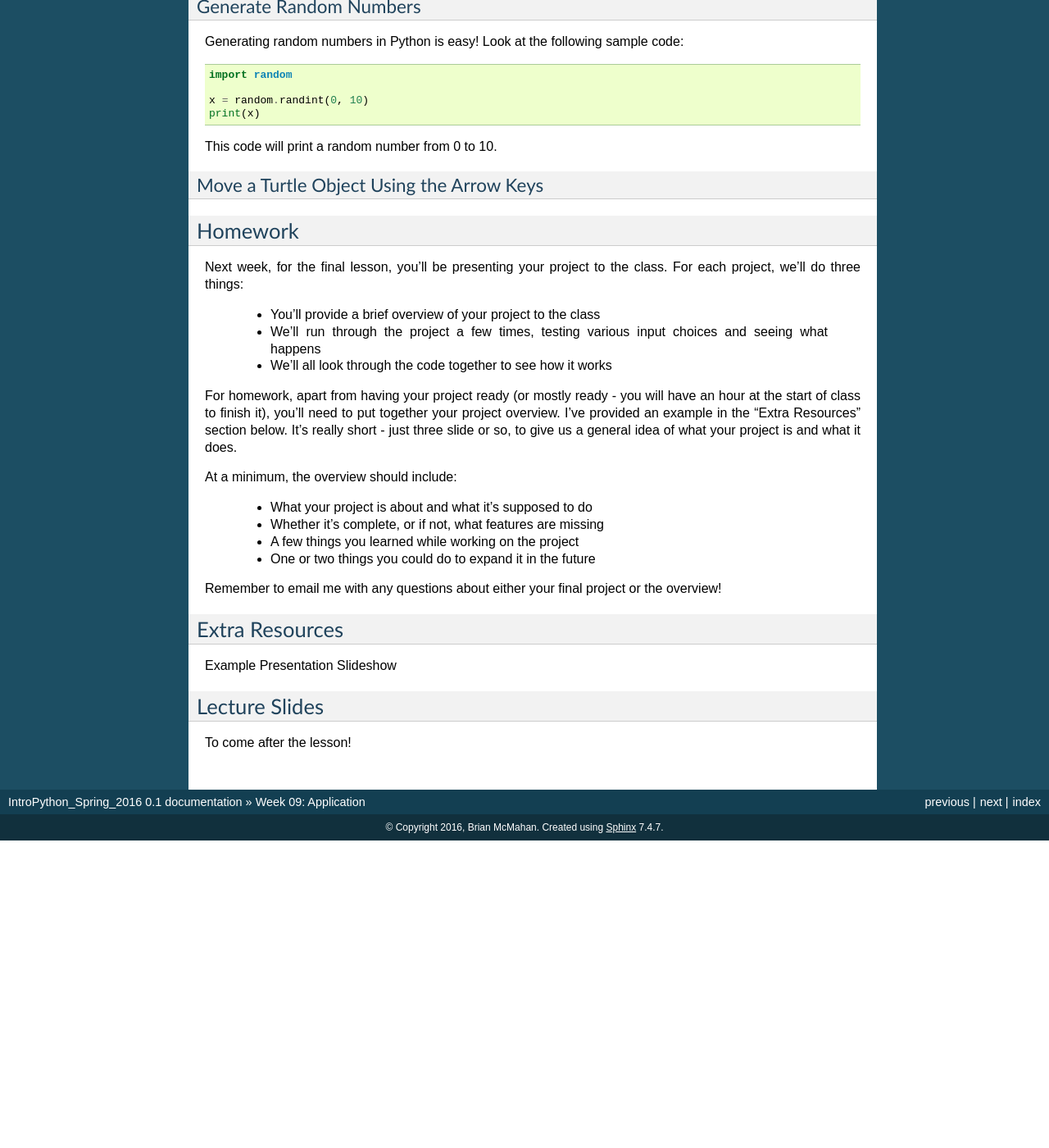
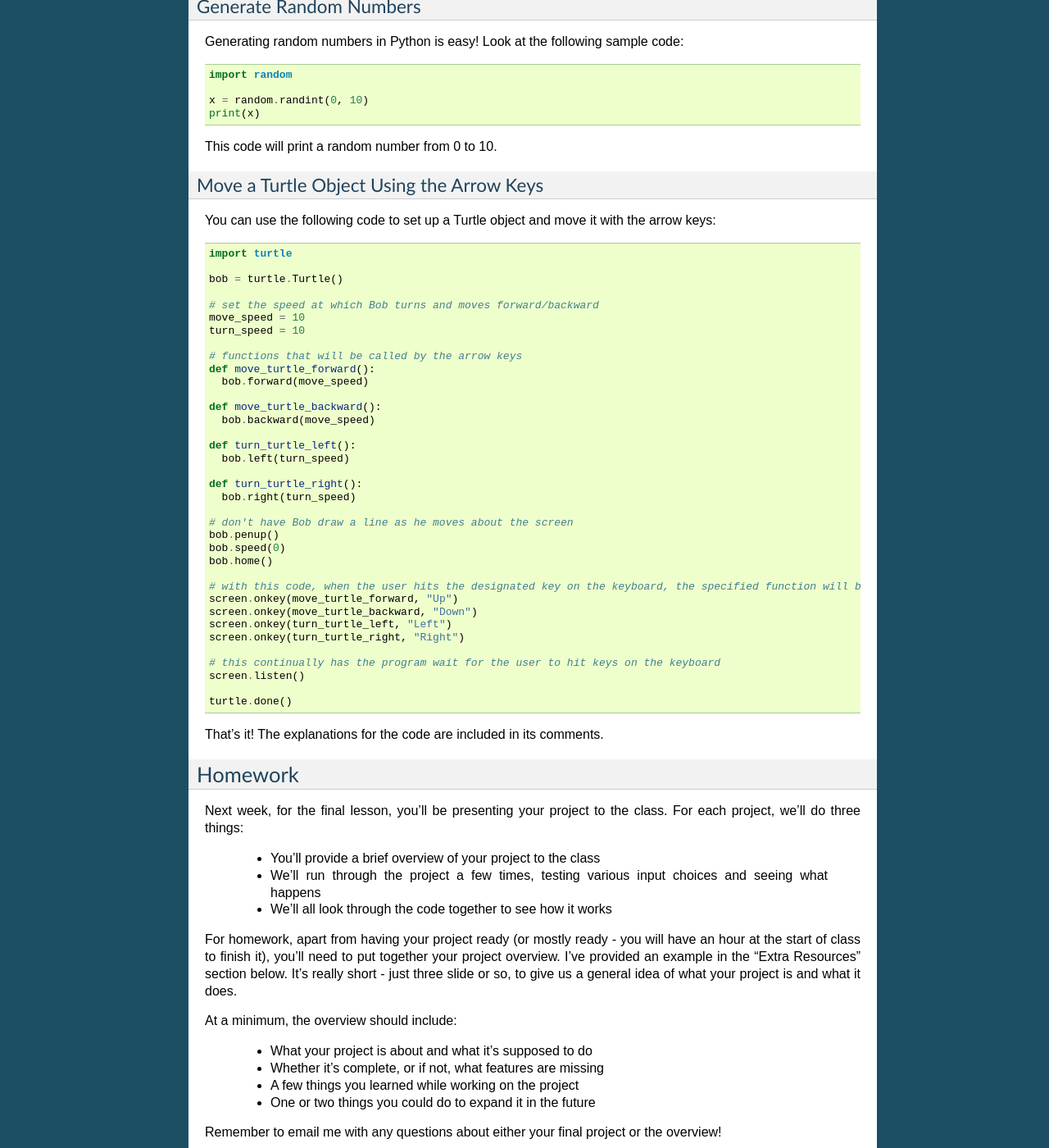
Before and after one commit to Heroes-Academy/Intro-to-Python-Spring-2016, a Sphinx documentation site: the page built from docs/source/week9.rst, in a window 1280 px wide and 1400 px high, scrolled down 1057 px. Shown: the whole window at 82% size. Built offline with Sphinx 7.4.7, drawn with Linux system fonts in a browser that asks for light colours; before the commit the page ends 2082 px from its top, so only the background shows below that; some of the changed text lies outside the part shown.

Commit message:
Update Week 09
Link to project overview example, finish summary

```diff
--- a/docs/source/week9.rst
+++ b/docs/source/week9.rst
@@ -54,9 +54,46 @@ This code will print a random number from 0 to 10.
 
 Move a Turtle Object Using the Arrow Keys
 *****************************************
+You can use the following code to set up a Turtle object and move it with the arrow keys:
+::
+	import turtle
 
+	bob = turtle.Turtle()
 
+	# set the speed at which Bob turns and moves forward/backward
+	move_speed = 10
+	turn_speed = 10
 
+	# functions that will be called by the arrow keys
+	def move_turtle_forward():
+	  bob.forward(move_speed)
+
+	def move_turtle_backward():
+	  bob.backward(move_speed)
+
+	def turn_turtle_left():
+	  bob.left(turn_speed)
+
+	def turn_turtle_right():
+	  bob.right(turn_speed)
+
+	# don't have Bob draw a line as he moves about the screen
+	bob.penup()
+	bob.speed(0)
+	bob.home()
+
+	# with this code, when the user hits the designated key on the keyboard, the specified function will be called
+	screen.onkey(move_turtle_forward, "Up")
+	screen.onkey(move_turtle_backward, "Down")
+	screen.onkey(turn_turtle_left, "Left")
+	screen.onkey(turn_turtle_right, "Right")
+
+	# this continually has the program wait for the user to hit keys on the keyboard
+	screen.listen()
+
+	turtle.done()
+
+That's it! The explanations for the code are included in its comments.
 
 Homework
 ^^^^^^^^
@@ -81,7 +118,8 @@ Remember to email me with any questions about either your final project or the o
 Extra Resources
 ^^^^^^^^^^^^^^^
 
-Example Presentation Slideshow
+`Project Overview Example <https://github.com/Heroes-Academy/Intro-to-Python-Spring-2016/blob/master/code/Week%2009/Project%20Overview%20Example.pdf>`_
+
 
 Lecture Slides
 ^^^^^^^^^^^^^^
```
Also changed, not shown: 1 other file.
